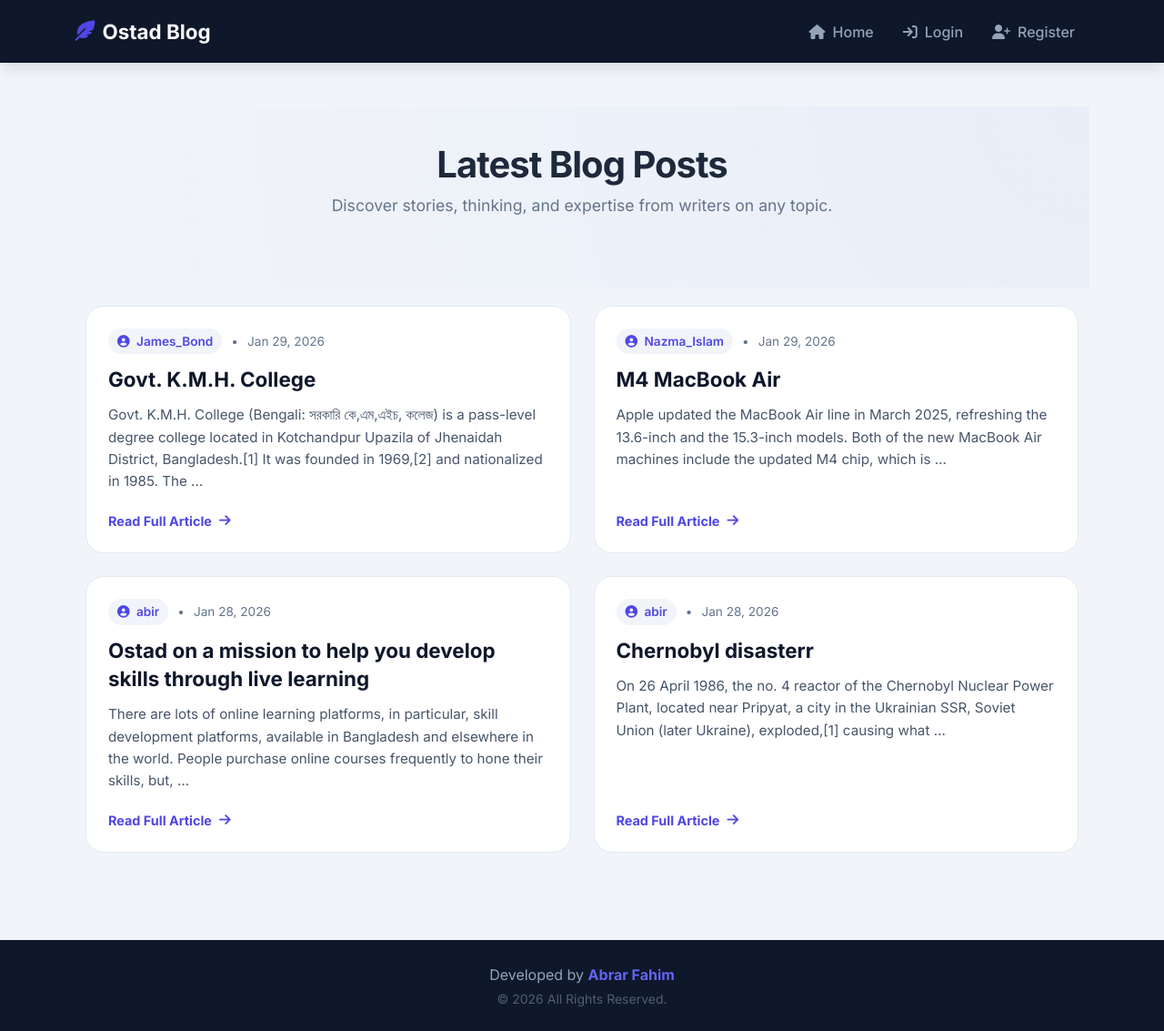
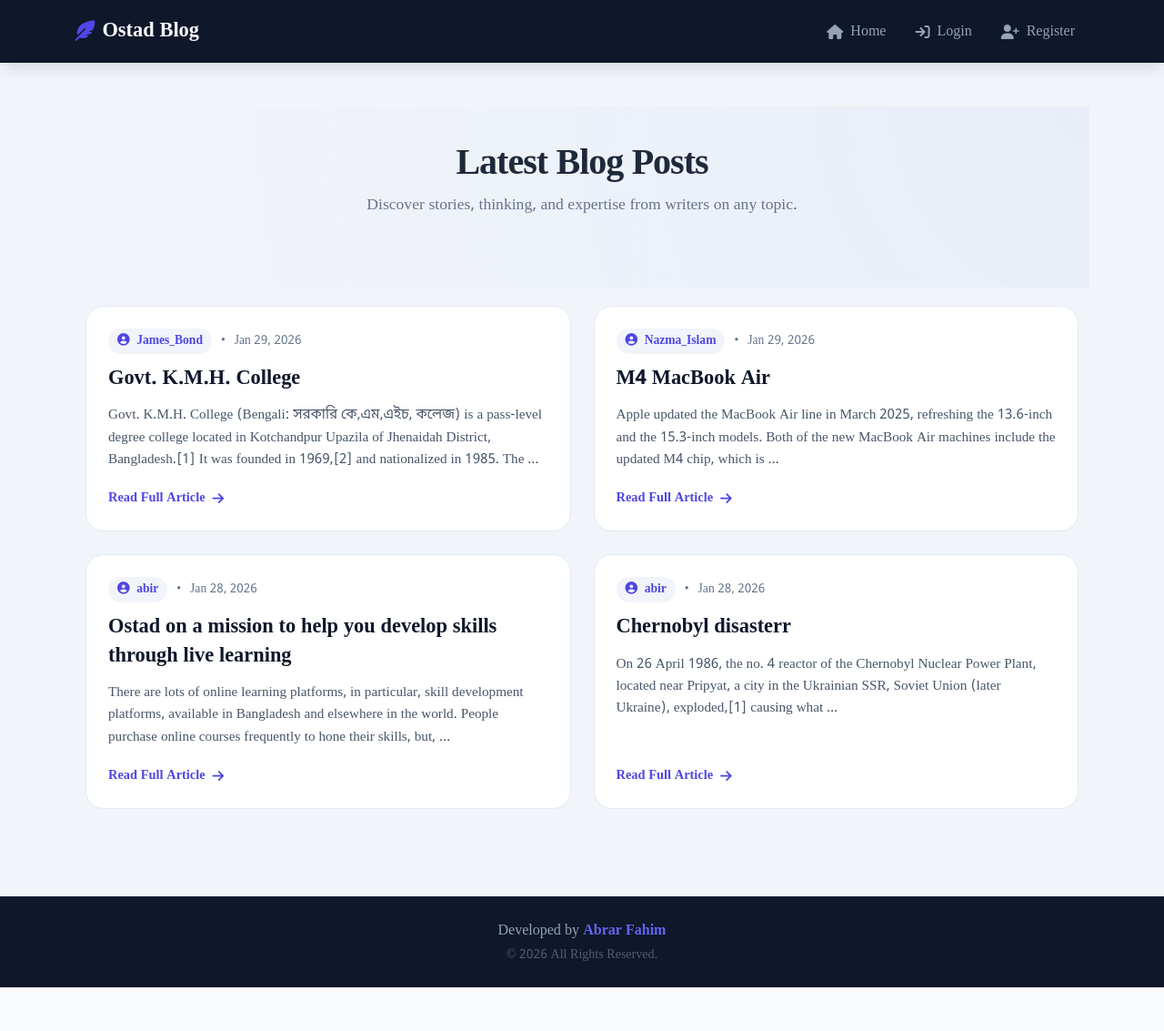
Before and after one commit to abrarfahimabir/Ostad.Blog, a Django app: page / in a window 1280 px wide. Shown: the whole page at 91% size. After the commit the page ends 1085 px from the top, so only its background shows below. Run offline with Django 5.2, Linux system fonts and the light colour scheme; data comes from the database, SQL or seed files in the repository; both versions use the stored data as it was after the commit; some libraries are stand-ins or nearby versions.

Commit message:
Add Noto Sans Bengali font support and update font-family in base template

```diff
--- a/templates/base.html
+++ b/templates/base.html
@@ -5,7 +5,7 @@
     <meta name="viewport" content="width=device-width, initial-scale=1.0" />
     <title>{% block title %}Ostad Blog{% endblock %}</title>
 
-    <link href="https://fonts.googleapis.com/css2?family=Inter:wght@300;400;500;600;700&display=swap" rel="stylesheet" />
+    <link href="https://fonts.googleapis.com/css2?family=Inter:wght@300;400;500;600;700&family=Noto+Sans+Bengali:wght@400;700&display=swap" rel="stylesheet" />
     <link href="https://cdn.jsdelivr.net/npm/bootstrap@5.3.0/dist/css/bootstrap.min.css" rel="stylesheet" />
     <link rel="stylesheet" href="https://cdnjs.cloudflare.com/ajax/libs/font-awesome/6.4.0/css/all.min.css" />
 
@@ -28,9 +28,14 @@
         display: flex;
         flex-direction: column;
         min-height: 100vh;
-        font-family: "Inter", sans-serif;
+        font-family: "Noto Sans Bengali", "Times New Roman", "Inter", sans-serif;
         background-color: #f1f5f9;
         color: #1e293b;
+      }
+
+      .bangla, .bn-text {
+        font-family: "Noto Sans Bengali", "Times New Roman", sans-serif;
+        letter-spacing: 0.5px;
       }
 
       .content-wrapper {
```
Also changed, not shown: db.sqlite3.
